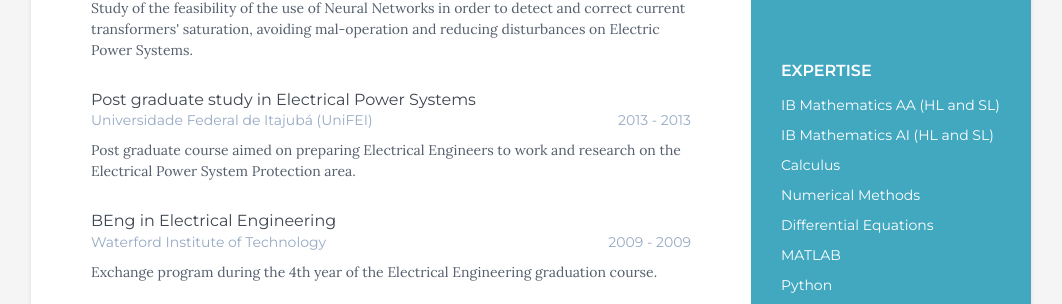
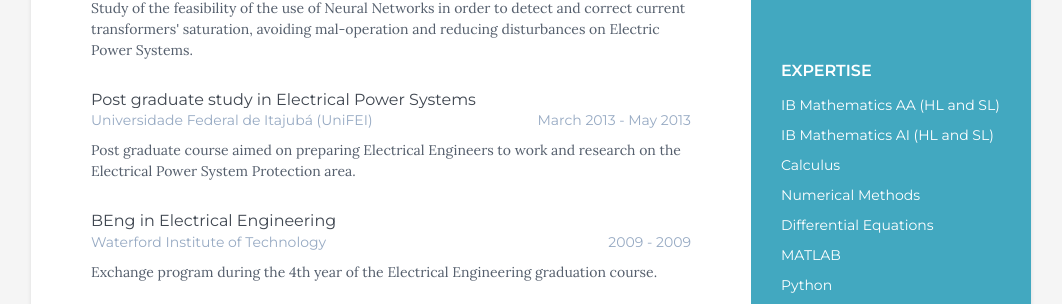
Before and after one commit to bru1987/bru1987.github.io, a Jekyll site: the page built from cv.html, in a window 1280 px wide. Shown: the part 449-753 px from the top of the page, without its empty margins (109-1171 px from the left). Built offline with Jekyll 4.4.1, drawn with Linux system fonts in a browser that asks for light colours.

Commit message:
Update academics.yml

```diff
--- a/_data/academics.yml
+++ b/_data/academics.yml
@@ -6,7 +6,7 @@
 - academic:
   degree: Post graduate study in Electrical Power Systems
   university: Universidade Federal de Itajubá (UniFEI)
-  time: 2013 - 2013
+  time: March 2013 - May 2013
   details: "Post graduate course aimed on preparing Electrical Engineers to work and research on the Electrical Power System Protection area."
 - academic:
   degree: BEng in Electrical Engineering
```
